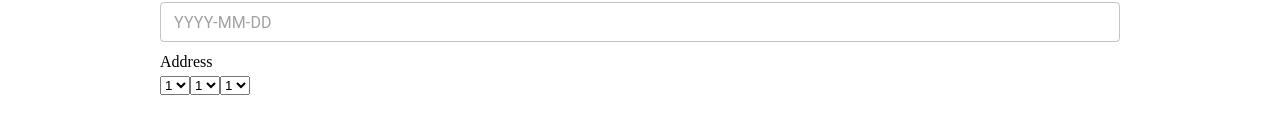
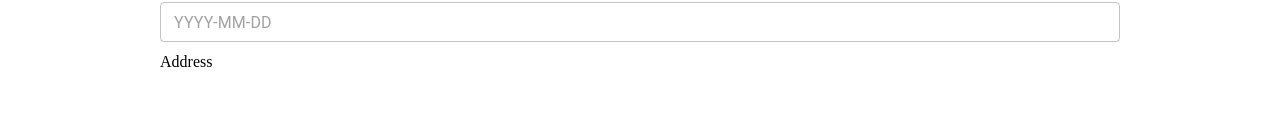
Before and after one commit to 22JH/share42, a React (Create React App) app in the folder AMAG_Project/Frontend/ou42/: page /signup in a window 1280 px wide. Shown: the part 746-880 px from the top of the page. Built offline with nearby package versions, Linux system fonts and the light colour scheme.

Commit message:
[FE]  ADD : #S08P31D102-194 회원가입 컴포넌트 분할 작업

```diff
--- a/AMAG_Project/Frontend/ou42/src/components/auth/Address.tsx
+++ b/AMAG_Project/Frontend/ou42/src/components/auth/Address.tsx
@@ -23,42 +23,19 @@ const container = css`
 `;
 
 export default function Address({ setAddr }: PropType) {
-  const [selected, setSelected] = useState<number>(0);
+  const [selected, setSelected] = useState<HTMLSelectElement | number>(0);
   const ciOption = [1, 2, 3, 4, 5];
   const guOption = [1, 2, 3, 4, 5];
   const dongOption = [1, 2, 3, 4, 5];
 
   const handleSelect = (e: React.ChangeEvent<HTMLSelectElement>) => {
     const temp = e.target as HTMLSelectElement;
-    console.log(temp.value);
-    // setSelected(e.target as HTMLSelectElement);
+    setSelected(temp);
   };
   return (
     <div css={container}>
       <div className="addrHeader">Address</div>
-      <div className="selectAddr">
-        <select onChange={handleSelect} value={selected}>
-          {ciOption.map((ele, idx) => (
-            <option value={ele} key={idx} className="selectOption">
-              {ele}
-            </option>
-          ))}
-        </select>
-        <select onChange={handleSelect} value={selected}>
-          {ciOption.map((ele, idx) => (
-            <option value={ele} key={idx} className="selectOption">
-              {ele}
-            </option>
-          ))}
-        </select>
-        <select onChange={handleSelect} value={selected}>
-          {ciOption.map((ele, idx) => (
-            <option value={ele} key={idx} className="selectOption">
-              {ele}
-            </option>
-          ))}
-        </select>
-      </div>
+      <div className="selectAddr"></div>
     </div>
   );
 }
```
